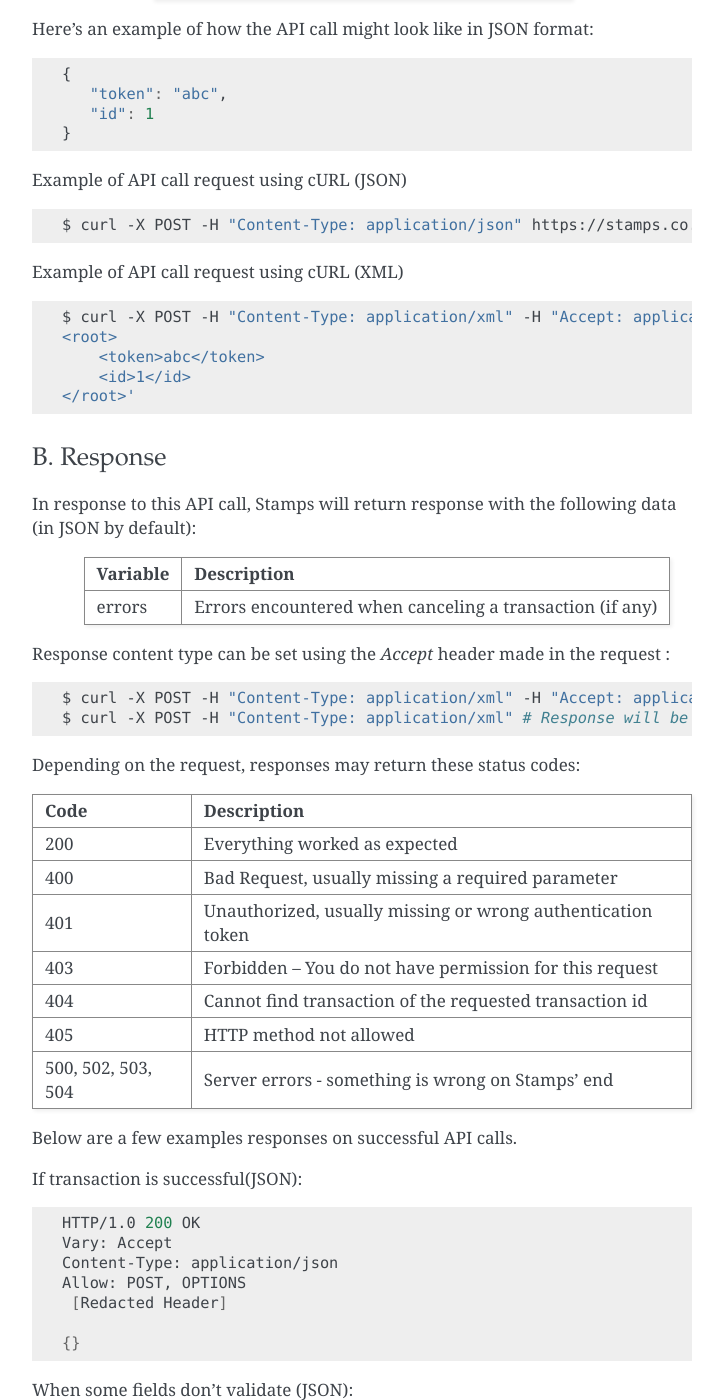
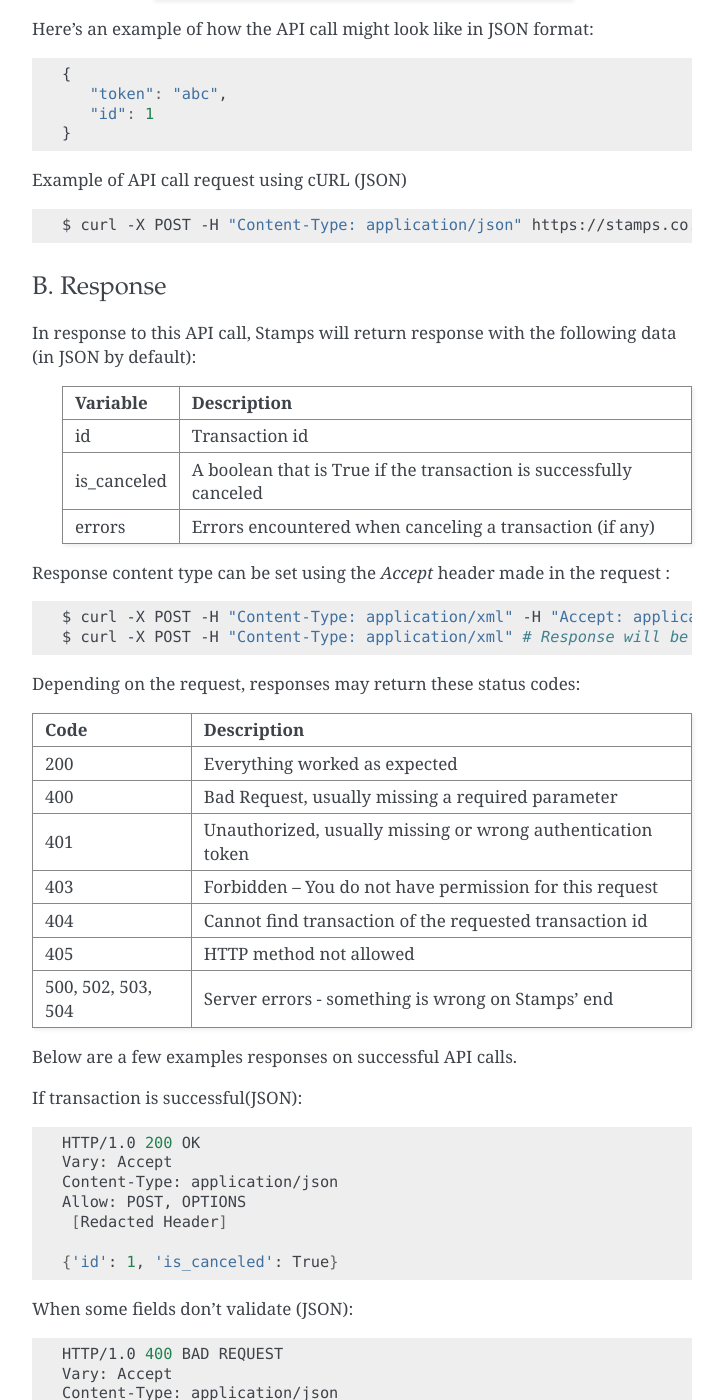
Before and after one commit to ui/stamps-api-docs, a Sphinx documentation site: the page built from source/transaction_api.rst, in a window 1280 px wide and 1400 px high, scrolled down 5511 px. Shown: the whole window, without its empty margins (388-1112 px from the left). Built offline with Sphinx 7.4.7, drawn with Linux system fonts in a browser that asks for light colours.

Commit message:
change response for successful transaction cancel

```diff
--- a/source/transaction_api.rst
+++ b/source/transaction_api.rst
@@ -294,15 +294,6 @@ Example of API call request using cURL (JSON)
 
     $ curl -X POST -H "Content-Type: application/json" https://stamps.co.id/api/transactions/cancel -i -d '{ "token": "abc", "id": 1 }'
 
-Example of API call request using cURL (XML)
-
-.. code-block :: bash
-
-    $ curl -X POST -H "Content-Type: application/xml" -H "Accept: application/xml" https://stamps.co.id/api/transactions/cancel -i -d '<?xml version="1.0" encoding="UTF-8" ?>
-    <root>
-        <token>abc</token>
-        <id>1</id>
-    </root>'
 
 B. Response
 -----------------------------
@@ -312,6 +303,8 @@ In response to this API call, Stamps will return response with the following dat
     =================== ==================
     Variable            Description
     =================== ==================
+    id                  Transaction id
+    is_canceled         A boolean that is True if the transaction is successfully canceled
     errors              Errors encountered when canceling a transaction (if any)
     =================== ==================
 
@@ -349,7 +342,7 @@ If transaction is successful(JSON):
     Allow: POST, OPTIONS
      [Redacted Header]
 
-    {}
+    {'id': 1, 'is_canceled': True}
 
 
 When some fields don't validate (JSON):
```
